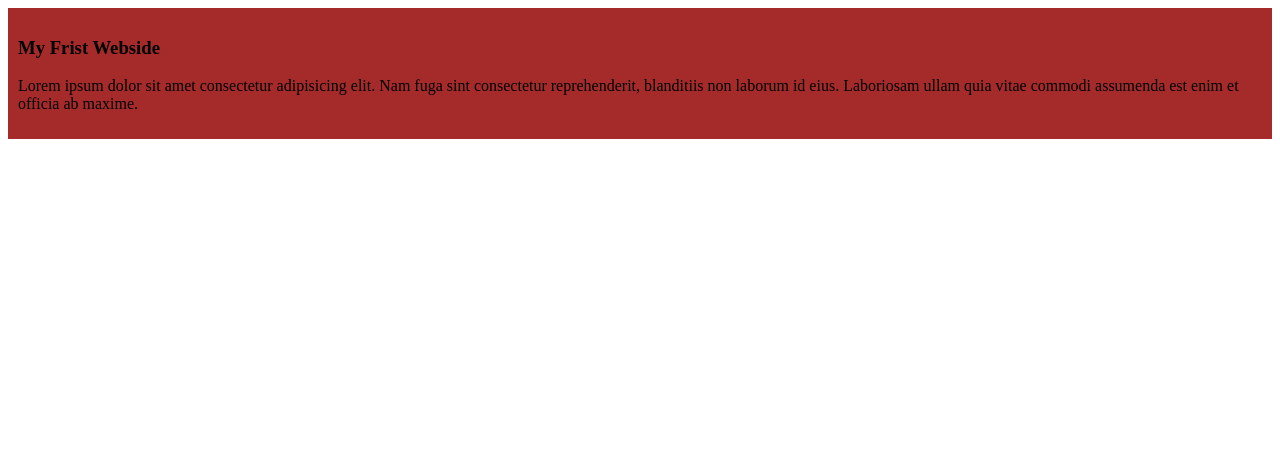
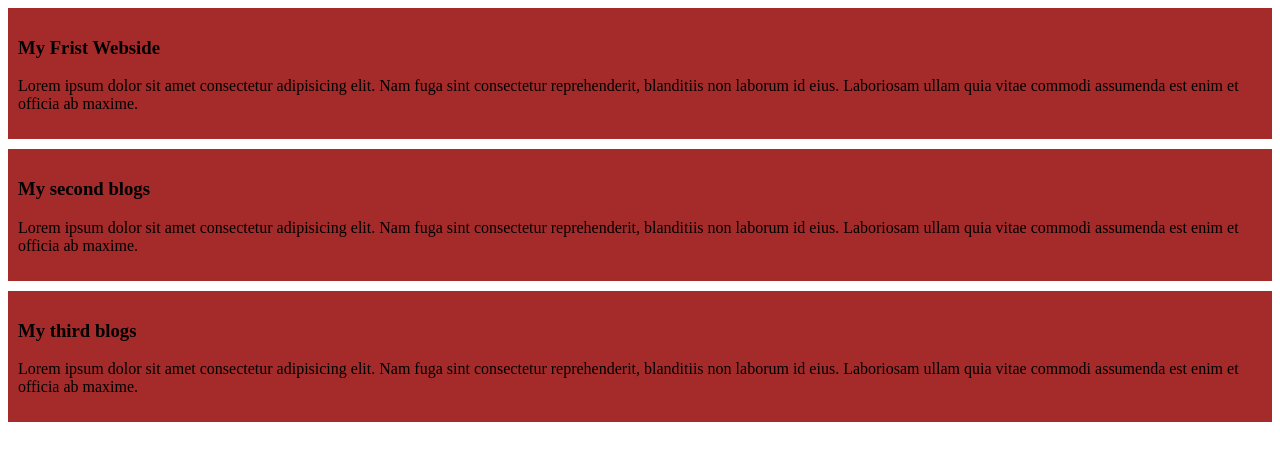
Before and after one commit to Fatema4567pranti/my-simple-webside, a plain HTML site: page index.html in a window 1280 px wide. Drawn offline with Linux system fonts and the light colour scheme.

Commit message:
added the second and third blogs

```diff
--- a/index.html
+++ b/index.html
@@ -11,6 +11,14 @@
          <h3>My Frist Webside</h3>
          <p>Lorem ipsum dolor sit amet consectetur adipisicing elit. Nam fuga sint consectetur reprehenderit, blanditiis non laborum id eius. Laboriosam ullam quia vitae commodi assumenda est enim et officia ab maxime.</p>
     </div>
+    <div>
+         <h3>My second blogs</h3>
+         <p>Lorem ipsum dolor sit amet consectetur adipisicing elit. Nam fuga sint consectetur reprehenderit, blanditiis non laborum id eius. Laboriosam ullam quia vitae commodi assumenda est enim et officia ab maxime.</p>
+    </div>
+    <div>
+         <h3>My third blogs</h3>
+         <p>Lorem ipsum dolor sit amet consectetur adipisicing elit. Nam fuga sint consectetur reprehenderit, blanditiis non laborum id eius. Laboriosam ullam quia vitae commodi assumenda est enim et officia ab maxime.</p>
+    </div>
 
 </body>
 </html>
--- a/style.html/blogs.css
+++ b/style.html/blogs.css
@@ -1,4 +1,5 @@
 div{
     background-color: brown;
     padding: 10px;
+    margin-bottom: 10px;
 }
```
